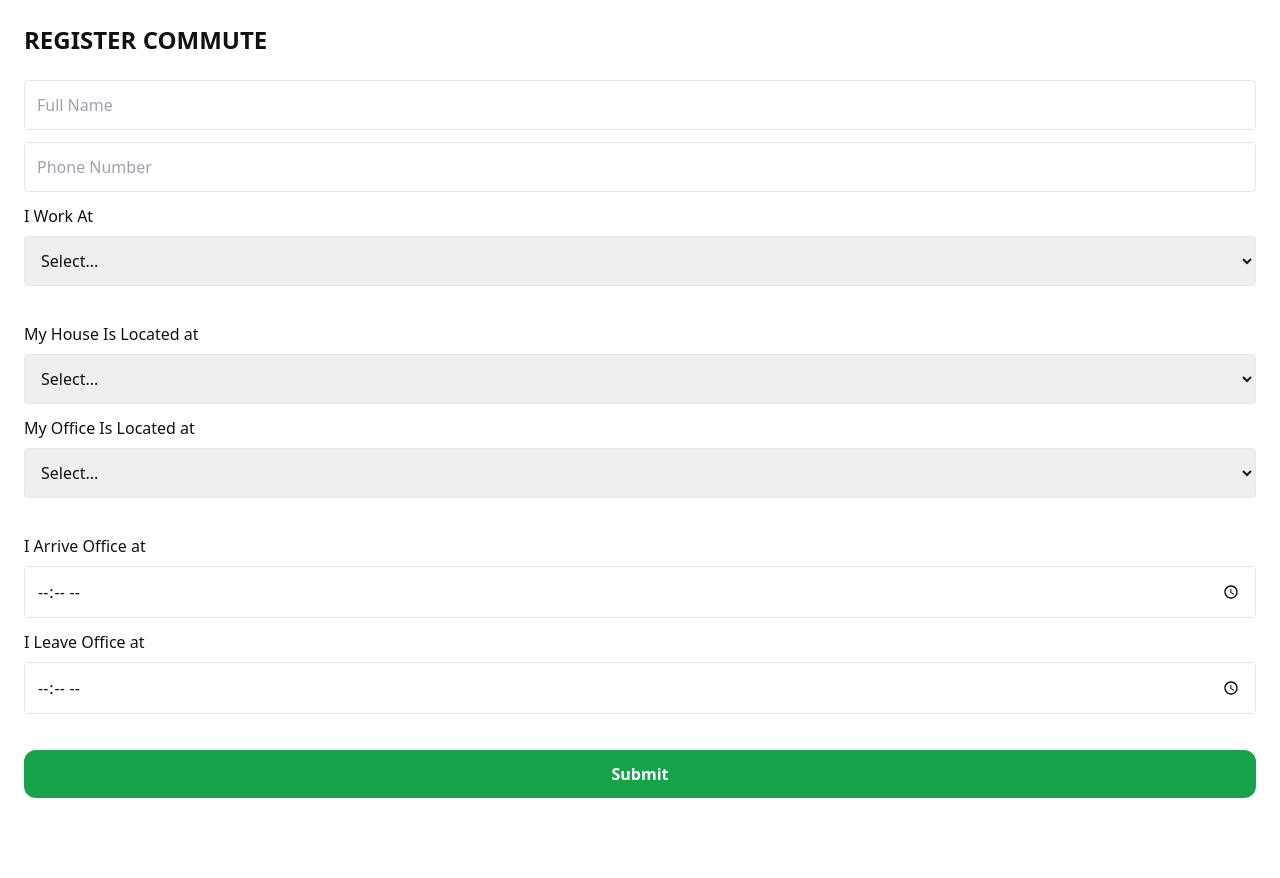
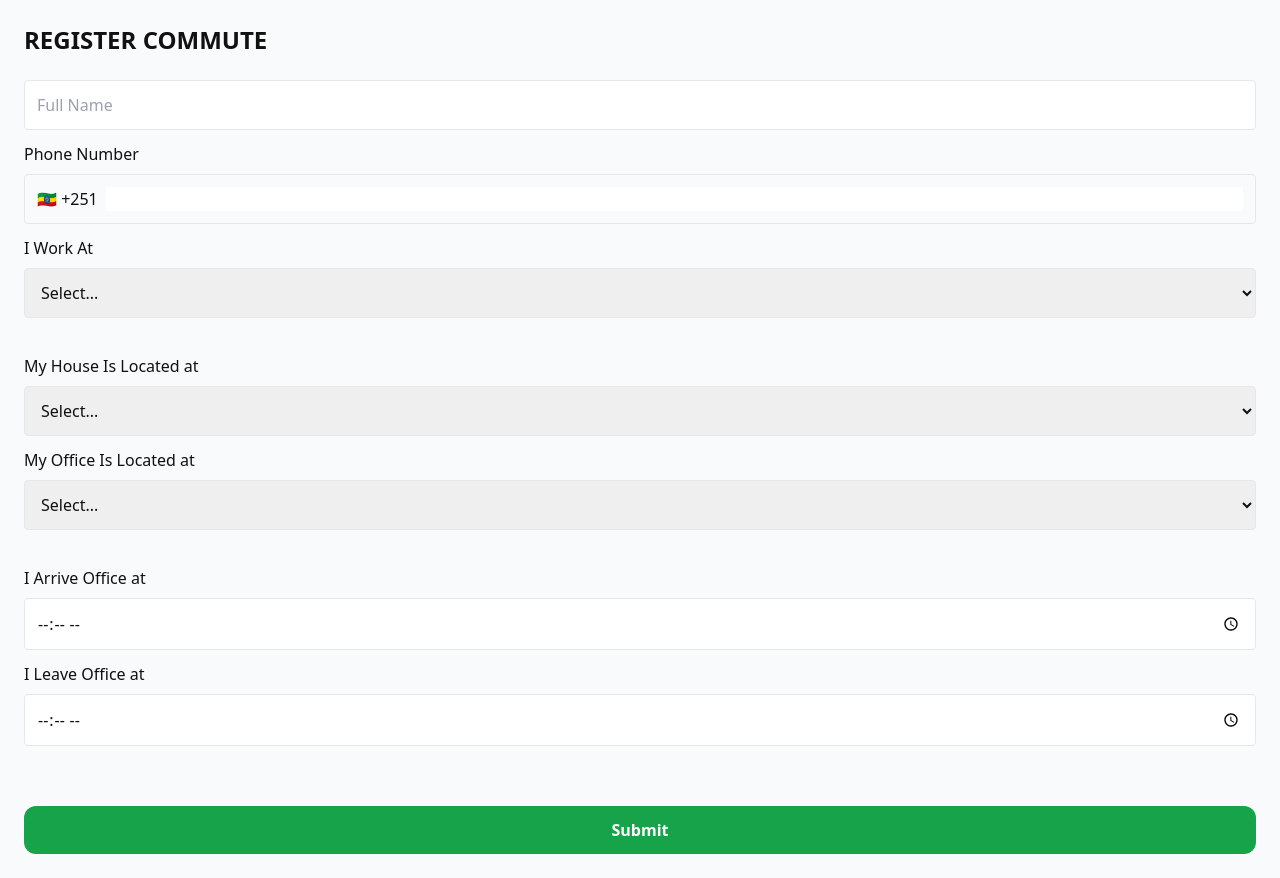
Before and after one commit to atocreativeet-a11y/Fleetplus-Miniapp, a Next.js app: page /register in a window 1280 px wide. Before the commit the page ends 822 px from the top, so only its background shows below. Built offline with nearby package versions, Linux system fonts and the light colour scheme.

Commit message:
Connect 2

```diff
--- a/app/register/page.tsx
+++ b/app/register/page.tsx
@@ -22,7 +22,7 @@ export default function Register() {
     const missing: string[] = [];
 
     if (!form.name) missing.push('Full Name');
-  if (!form.phone) missing.push('Phone Number');
+    if (!form.phone || form.phone.length !== 9) missing.push('Phone Number (9 digits after +251)');
     if (!form.workAt) missing.push('Work At');
     if (!form.homeLocation) missing.push('Home Location');
     if (!form.officeLocation) missing.push('Office Location');
@@ -38,7 +38,7 @@ export default function Register() {
       const res = await fetch('/api/register', {
         method: 'POST',
         headers: { 'Content-Type': 'application/json' },
-      body: JSON.stringify(form),
+        body: JSON.stringify({ ...form, phone: `+251${form.phone}` }), // store full phone
       });
 
       const result = await res.json();
@@ -54,9 +54,9 @@ export default function Register() {
     }
   };
 
-
   return (
-    <main className="min-h-screen p-6">
+    <main className="min-h-screen flex flex-col justify-between p-6 bg-gray-50">
+      <div className="overflow-y-auto">
         <h1 className="text-2xl font-bold mb-6">REGISTER COMMUTE</h1>
 
         {/* Personal Info */}
@@ -69,14 +69,24 @@ export default function Register() {
             onChange={handleChange}
             className="border p-3 w-full mb-3 rounded"
           />
+
+          <div className="mb-3">
+            <label className="block mb-2 font-medium">Phone Number</label>
+            <div className="flex items-center border rounded p-3">
+              <span className="mr-2">🇪🇹 +251</span>
               <input
                 name="phone"
-          placeholder="Phone Number"
+                type="tel"
                 value={form.phone}
+                onChange={(e) => {
+                  const digits = e.target.value.replace(/\D/g, '').slice(0, 9);
+                  setForm({ ...form, phone: digits });
+                }}
+                className="flex-1 outline-none"
                 required
-          onChange={handleChange}
-          className="border p-3 w-full mb-3 rounded"
               />
+            </div>
+          </div>
 
           <label className="block mb-2 font-medium">I Work At</label>
           <select
@@ -193,13 +203,16 @@ export default function Register() {
             className="border p-3 w-full mb-3 rounded"
           />
         </section>
+      </div>
 
+      {/* Submit Button pinned at bottom */}
       <button
         onClick={handleSubmit}
-        className="bg-green-600 text-white w-full py-3 rounded-xl font-semibold"
+        className="bg-green-600 text-white w-full py-3 rounded-xl font-semibold mt-6"
       >
         Submit
       </button>
     </main>
   );
 }
+``
```
Lines whose indentation alone changed are shown as unchanged.
